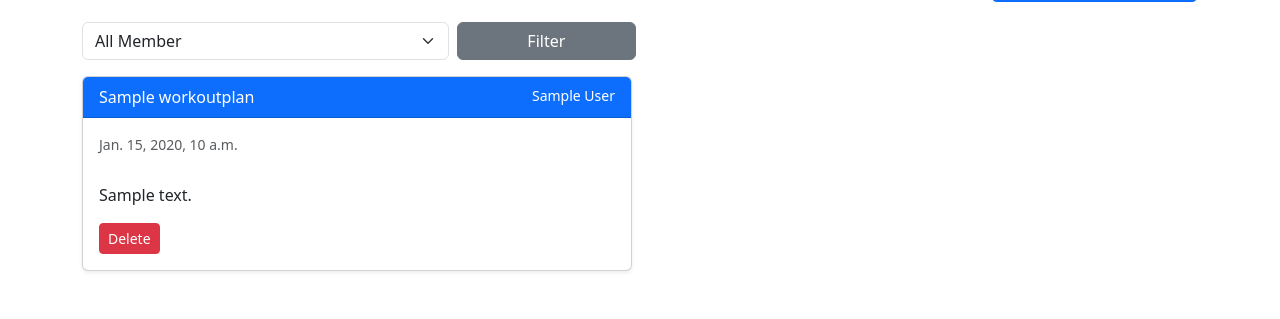
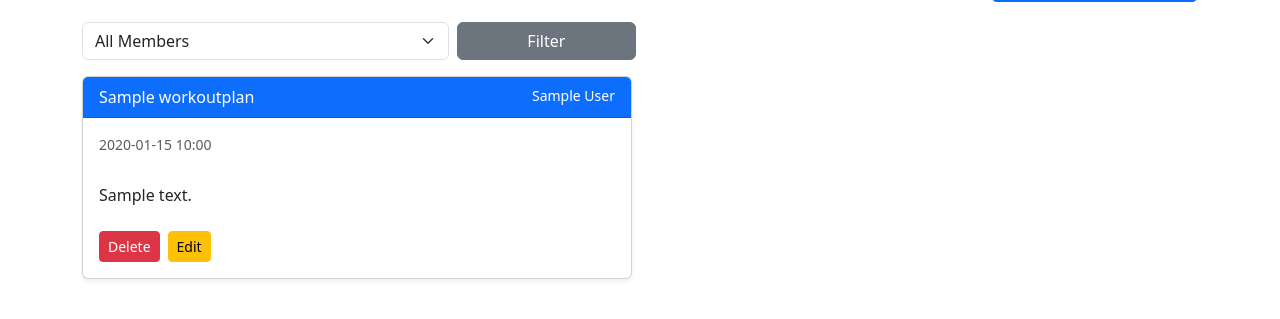
Before and after one commit to aaryan07thakur/GYM_Management_System_Django, a Django app: page /admin_workout_plans/ in a window 1280 px wide. Shown: the part 120-439 px from the top of the page. Run offline with Django 5.2, Linux system fonts and the light colour scheme; a user stored in the database is signed in; tables that the repository leaves empty hold one stand-in row (values such as "Sample post"); some libraries are stand-ins or nearby versions.

Commit message:
worked on edit features and creating urls for edit

```diff
--- a/gymapp/templates/admin_workout_plans_list.html
+++ b/gymapp/templates/admin_workout_plans_list.html
@@ -1,84 +1,101 @@
 {% extends "base.html" %}
 {% load static %}
 
-
-
 {% block content %}
 
-<div class="d-flex justify-content-between align-items-center mb-3 ">
-    <h2> Workout Plans / Diet Plans ({{ selected_date }})  </h2>
+<div class="d-flex justify-content-between align-items-center mb-3">
+    <h2>Workout Plans / Diet Plans ({{ selected_date }})</h2>
 
     <a href="{% url 'admin_workout_plan_add' %}" class="btn btn-primary">
-        Add Workout / Diet Plan</a>
+        Add Workout / Diet Plan
+    </a>
 </div>
 
-
+<!-- 🔍 FILTER FORM -->
 <form method="get" class="row g-2 mb-3">
 
     <div class="col-md-4">
+        <select name="member_id" class="form-select">
+            <option value="">All Members</option>
 
-            <!-- Member filter -->
-            <select name="member_id" class="form-select" >
-            <option value=""> All Member </option>
             {% for member in members %}
-            <option value="{{member.id }}"
-            {% if member.id|stringformat:"s" == selected_member_id %}selected{% endif %} >
+                <option value="{{ member.id }}"
+                    {% if member.id|stringformat:"s" == selected_member_id %}selected{% endif %}>
                     {{ member.full_name }} ({{ member.user.username }})
                 </option>
             {% endfor %}
         </select>
-
     </div>
 
+    <div class="col-md-2 d-flex align-items-end">
+        <button type="submit" class="btn btn-secondary w-100">Filter</button>
+    </div>
 
-        <div class="col-md-2 d-flex align-items-end " >
-           <button type="submit" class="btn btn-secondary w-100 "> Filter </button>
-        </div>
 </form>
 
+<!-- 📦 WORKOUT PLAN LIST -->
+<div class="row g-3">
 
-    <!-- workout plan data show in plans_list -->
-
-    <div class="row g-3 ">
     {% for wp in workout_plans %}
 
-            <div class=" col-md-6">
-                <div class="card shadow-sm ">
+        <div class="col-md-6">
+            <div class="card shadow-sm h-100">
+
+                <!-- Header -->
                 <div class="card-header bg-primary text-white d-flex justify-content-between">
-                        <span> {{wp.title}} </span>
-
-                        <small> {{wp.member.full_name}} </small>
-
+                    <span>{{ wp.title }}</span>
+                    <small>{{ wp.member.full_name }}</small>
                 </div>
 
-                    <div class="card-body" >
+                <!-- Body -->
+                <div class="card-body d-flex flex-column">
+
                     <p class="small text-muted mb-1">
-                            {{wp.created_at}}
-                        </p>
-                        <p style="white-space: pre-line;">
-                            {{wp.description}}
+                        {{ wp.created_at|date:"Y-m-d H:i" }}
                     </p>
 
-                        <form method="post"  action="{% url 'admin_workout_plan_delete' wp.id %}"
-                        class="delete-form" >
+                    <p style="white-space: pre-line;" class="flex-grow-1">
+                        {{ wp.description }}
+                    </p>
+
+                    <!-- Buttons -->
+                    <div class="d-flex gap-2 mt-2">
+
+                        <!-- DELETE -->
+                        <form method="post"
+                              action="{% url 'admin_workout_plan_delete' wp.id %}"
+                              class="delete-form">
                             {% csrf_token %}
-                        <button type="submit" class="btn btn-sm btn-danger">Delete</button>
+                            <button type="submit"
+                                    class="btn btn-sm btn-danger">
+                                Delete
+                            </button>
+                        </form>
 
-                        </button>
-
-                        </form>
+                        <!-- EDIT -->
+                        <a href="{% url 'admin_workout_plan_edit' wp.id %}"
+                           class="btn btn-sm btn-warning">
+                            Edit
+                        </a>
 
                     </div>
 
                 </div>
 
             </div>
+        </div>
+
+    {% empty %}
+
+        <!-- if No workout plan or data -->
+        <div class="col-12 text-center">
+            <div class="alert alert-info">
+                No workout plans found.
+            </div>
+        </div>
 
     {% endfor %}
 
 </div>
 
-
-
-
 {% endblock %}
--- a/gymapp/urls.py
+++ b/gymapp/urls.py
@@ -41,7 +41,7 @@ urlpatterns = [
 
     path('admin_workout_plans/', admin_workout_plans_list, name='admin_workout_plans_list'),
     path('admin_workout_plan_add/', admin_workout_plan_add, name='admin_workout_plan_add'),
-    # path('admin_workout_plans_edit/<int:plan_id>/', admin_workout_plan_edit, name='admin_workout_plan_edit'),
+    path('admin_workout_plans_edit/<int:plan_id>/', admin_workout_plan_edit, name='admin_workout_plan_edit'),
     path('admin_workout_plan_delete/<int:plan_id>/', admin_workout_plan_delete, name='admin_workout_plan_delete'),
 
 
--- a/gymapp/views.py
+++ b/gymapp/views.py
@@ -558,11 +558,37 @@ def admin_workout_plan_add(request):
 
 
 
-# @admin_required
-# def admin_workout_plan_edit(request, plan_id):
-#     edit_plan= WorkoutPlan.objects.get(id=plan_id)
+@admin_required
+def admin_workout_plan_edit(request, plan_id):
+    edit_plan = get_object_or_404(WorkoutPlan, id=plan_id)
+    # edit_plan= WorkoutPlan.objects.get(id=plan_id)
+    members = MemberProfile.objects.all().order_by('full_name')
+    if request.method == 'POST':
+        member_id = request.POST.get('member_id')
+        title= request.POST.get('title')
+        description = request.POST.get('description')
 
-#     if request.method == 'POST':
+        if not member_id or not title or not description:
+            messages.error(request, 'Please select a member and enter plan details.')
+            return redirect('admin_workout_plan_edit', plan_id=plan_id)
+
+        member = MemberProfile.objects.get(id=member_id)
+
+        edit_plan.member = member
+        edit_plan.title = title
+        edit_plan.description = description
+        edit_plan.save()
+
+        messages.success(request, 'Workout Plan updated successfully ! ')
+        return redirect('admin_workout_plans_list')
+    return render(request, 'admin_workout_plan_form.html', {
+        'plan': edit_plan,
+        'members': members,
+        'mode': 'edit'
+        })
+
+
+
 
 
 
```
Also changed, not shown: gymapp/templates/admin_workout_plan_form.html (+30 -29 lines). Lines whose indentation alone changed are shown as unchanged.
